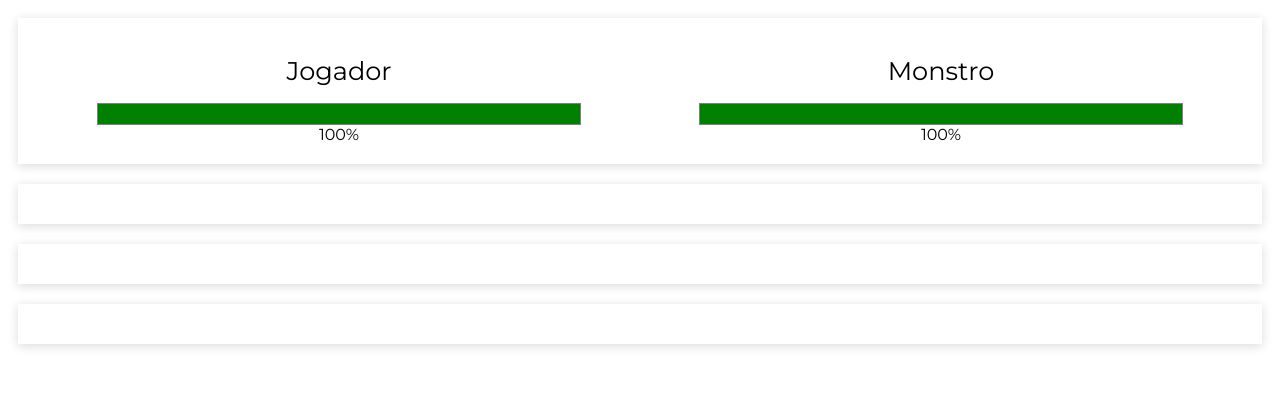
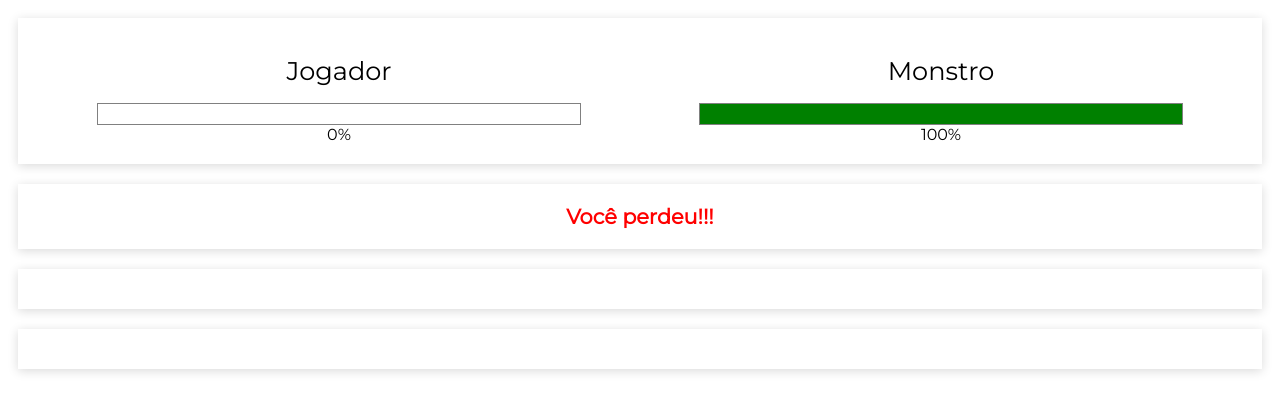
Before and after one commit to KassioHolanda/aulas-vue, a plain HTML site: page projeto-01-monstro/index.html in a window 1280 px wide. Drawn offline with nearby package versions, Linux system fonts and the light colour scheme.

Commit message:
painel de resultado

```diff
--- a/projeto-01-monstro/app.js
+++ b/projeto-01-monstro/app.js
@@ -1,10 +1,14 @@
 new Vue({
     el: '#app',
     data: {
-        playerLife: 100,
+        playerLife: 0,
         monsterLife: 100
     },
-    computed: {},
+    computed: {
+        hasResult() {
+            return this.playerLife == 0 || this.monsterLife == 0
+        }
+    },
     methods: {},
     watch: {}
 })
--- a/projeto-01-monstro/index.html
+++ b/projeto-01-monstro/index.html
@@ -29,7 +29,10 @@
                 <div>{{ monsterLife }}%</div>
             </div>
         </div>
-        <div class="panel result"></div>
+        <div class="panel result" v-if='hasResult'>
+            <div v-if="monsterLife == 0" class="win">Você ganhou!!!</div>
+            <div v-else class="lose">Você perdeu!!!</div>
+        </div>
         <div class="panel buttons"></div>
         <div class="panel logs"></div>
     </div>
--- a/projeto-01-monstro/style.css
+++ b/projeto-01-monstro/style.css
@@ -49,3 +49,20 @@ display: flex;
 .life-bar .life.danger {
     background-color: red;
 }
+
+/* resultado */
+
+.result {
+    display: flex;
+    justify-content: center;
+    font-size: 1.3rem;
+    font-weight: 600;
+}
+
+.result .win {
+    color: green;
+}
+
+.result .lose {
+    color: red;
+}
```
